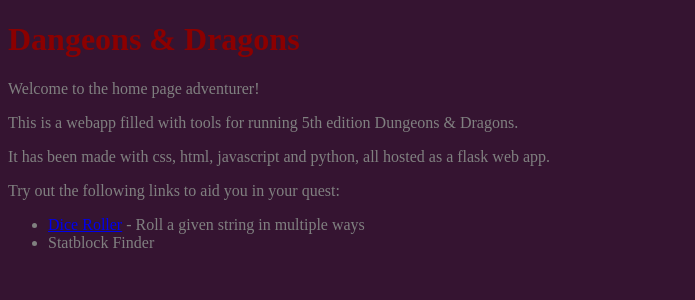
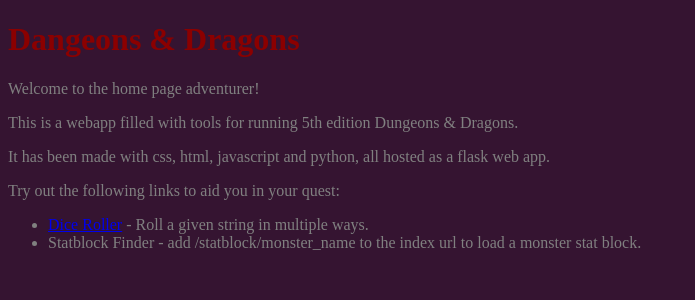
Before and after one commit to Macavitymadcap/DnD, a Flask app: page / in a window 1280 px wide. Shown: the top 300 px of the page, without its empty margins (0-695 px from the left). Run offline with Flask 2, Linux system fonts and the light colour scheme; some web fonts are replaced.

Commit message:
updated text of index.html

```diff
--- a/templates/index.html
+++ b/templates/index.html
@@ -12,8 +12,8 @@
         <p>It has been made with css, html, javascript and python, all hosted as a flask web app.</p>
         <p>Try out the following links to aid you in your quest:</p>
         <ul>
-            <li><a href="{{ url_for('dice_roller') }}">Dice Roller</a> - Roll a given string in multiple ways</li>
-            <li>Statblock Finder</li>
+            <li><a href="{{ url_for('dice_roller') }}">Dice Roller</a> - Roll a given string in multiple ways.</li>
+            <li>Statblock Finder - add /statblock/monster_name to the index url to load a monster stat block.</li>
         </ul>
     </body>
 </html>
```
